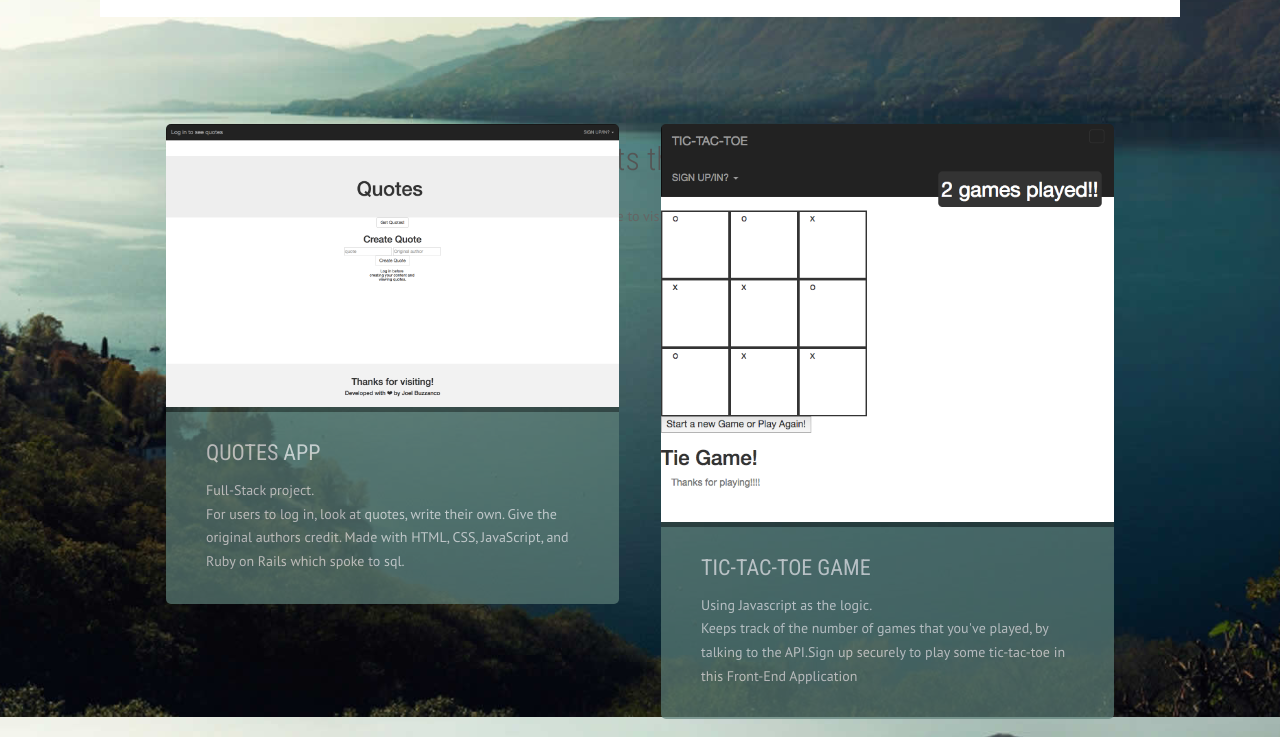
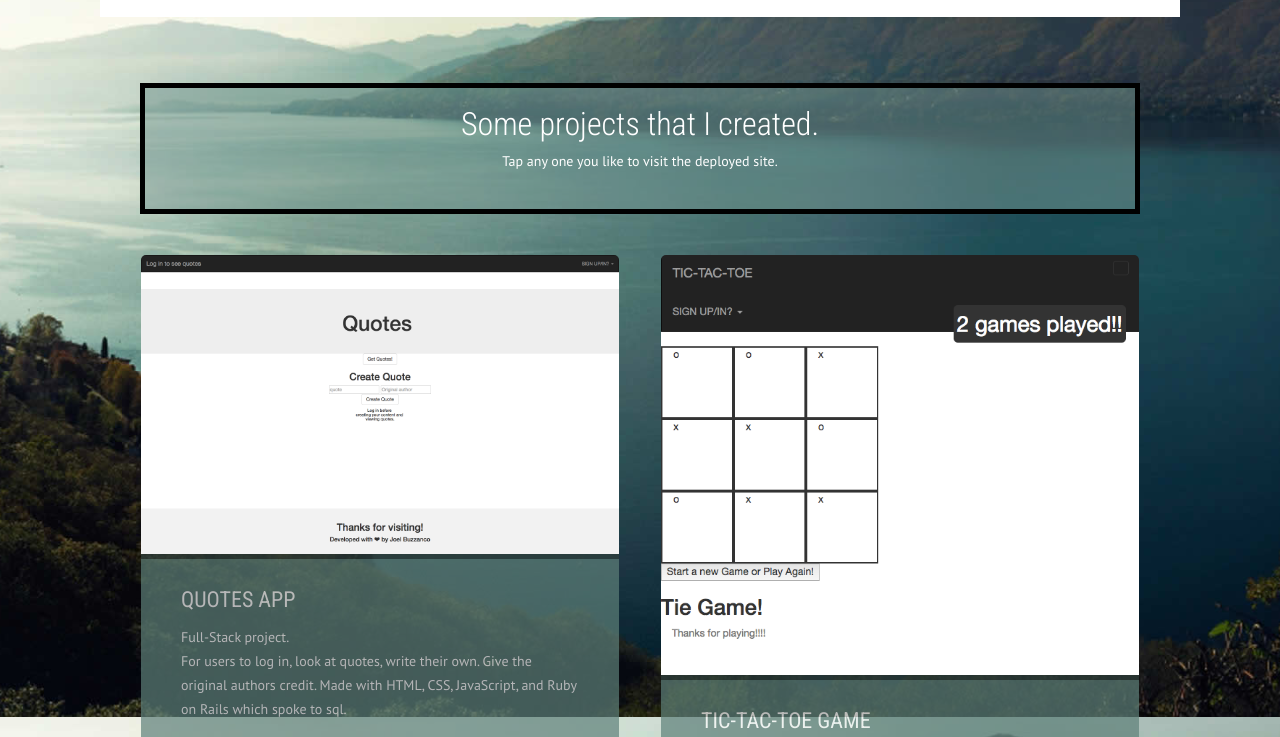
Before and after one commit to jbuzzanco/portfolio, a plain HTML site: page index.html in a window 1280 px wide. Shown: the part 1683-2420 px from the top of the page. Drawn offline with Linux system fonts and the light colour scheme.

Commit message:
Change visibility & color for project-header text
gives white text above projects and background color of green with alpha
property

```diff
--- a/assets/css/custom.css
+++ b/assets/css/custom.css
@@ -1,12 +1,11 @@
-/* the portfolio centino t*/
-div.row.padding-vert-20 {
-	margin: auto;
-  width: 99%;
+/* projects header */
+.projects-header {
+	border: 0.4em solid black;
+	color: white;
+	background-color: rgba(114, 150, 143, 0.5);
 }
-.portfolio-item {
-	margin: auto;
-	display: block;
-	text-align: center;
+.white {
+	color: white;
 }
 /* img for dev icons that weren't in the font library */
 .dev-img {
--- a/index.html
+++ b/index.html
@@ -1,7 +1,11 @@
 <!-- === BEGIN HEADER === -->
 <!DOCTYPE html>
-<!--[if IE 8]> <html lang="en" class="ie8"> <![endif]-->
-<!--[if IE 9]> <html lang="en" class="ie9"> <![endif]-->
+<!--[if IE 8]>
+<html lang="en" class="ie8">
+  <![endif]-->
+  <!--[if IE 9]>
+  <html lang="en" class="ie9">
+    <![endif]-->
     <!--[if !IE]><!-->
     <html lang="en">
       <!--<![endif]-->
@@ -18,10 +22,8 @@
         <link rel="icon"
           type="image/png"
           href="assets/img/j-white-favicon.png">
-
         <!-- Devicon -->
         <link rel="stylesheet" href="https://cdn.rawgit.com/konpa/devicon/master/devicon.min.css">
-
         <!-- Bootstrap Core CSS -->
         <link rel="stylesheet" href="assets/css/custom.css" rel="stylesheet">
         <link rel="stylesheet" href="assets/css/bootstrap.css" rel="stylesheet">
@@ -50,7 +52,8 @@
             <li class="social-googleplus">
             <a href="#" target="_blank" title="GooglePlus"></a>
             </li>
- -->            <li class="social-linkedin">
+            -->
+          <li class="social-linkedin">
             <a href="https://www.linkedin.com/in/joel-buzzanco" target="_blank" title="LinkedIn"></a>
           </li>
           <li class="social-github">
@@ -72,18 +75,19 @@
             </div>
           </div>
         </div>
-
         <div id="post_header" class="container" style="height:40px">
         </div>
         <div id="content-top-border" class="container">
         </div>
         <!-- === END HEADER === -->
-
         <!-- === BEGIN CONTENT === -->
         <div id="content">
           <div class="container no-padding text-center">
             <ul class="pagination pagination-lg">
-                   <li class="active"><a href="#" class="fa-home">Home</a</li>
+              <li class="active">
+                <a href="#" class="fa-home">
+                  Home</a
+              </li>
               <li><a href="about.html" class="fa-user">Who am I?</a></li>
             </ul>
             <div class="row">
@@ -91,8 +95,6 @@
           </div>
           <div class="container background-gray-lighter">
             <br>
-
-
             <div class="row margin-vert-40">
               <div class="col-md-4">
                 <div class="col-md-4">
@@ -125,7 +127,6 @@
           </div>
           <div class="container background-white">
             <div class="row margin-vert-30">
-
               <!-- Main Text -->
               <div class="col-md-12">
                 <h2 class="text-center">Hello.<br> I'm a Developer who sees the<br> Big Picture.</h2>
@@ -135,15 +136,12 @@
                 </p>
               </div>
               <!-- End Main Text -->
-
             </div>
           </div>
           <div class="container background-white padding-bottom-20">
-
             <div class="row logo">
               <div class="col-md-4 text-center animate fadeInLeft">
                 <img src="assets/img/gray-plate.png" alt="dinner plate">
-
                 <h4>Focused on other's needs</h4>
                 <p>
                   Having a background in customer service has given me the skillset to have attention to
@@ -152,17 +150,14 @@
               </div>
               <div class="col-md-4 animate fadeInUp">
                 <img src="assets/img/pipe.png" alt="filler image">
-
                 <h4>Honestly ...</h4>
                 <p>
                   it can be a hard quality to find ...<br>
                   I am more concerned with being consistent & direct than to be seeking attention. To say what I mean, in place of having multiple personas or a rather indirect way of communication.
                 </p>
-
               </div>
               <div class="col-md-4 animate fadeInRight">
                 <img src="assets/img/design-thinking.png" alt="filler image">
-
                 <h4>Design</h4>
                 <p>
                   Visual aesthetic and design come into role when creating applications and websites. When there is time and responsibility in creating pleasing designs, it is something I enjoy taking time to accomplish -- and iterate over time.
@@ -170,25 +165,20 @@
               </div>
             </div>
           </div>
-
           <!-- a space to see the background aka the matrix -->
           <div>
             <h3><br></h3>
             <h3><br></h3>
             <h3><br></h3>
-
           </div>
-
-
           <div class="container background-white-lighter">
-                    <div class="row padding-vert-20">
-
-                        <div class="col-md-12 text-center padding-20">
-                          <h2 class="padding-20">Some projects that I created.</h2>
+            <div class="projects-header text-center padding-20">
+              <h2 class="white">Some projects that I created.</h2>
               <p> Tap any one you like
                 to visit the deployed site.
               </p>
             </div>
+            <div class="row padding-vert-20">
               <!-- Portfolio -->
               <ul class="portfolio-group">
                 <!-- Portfolio Item -->
@@ -223,7 +213,6 @@
                       </figure>
                     </a>
                   </li>
-
                 </div>
                 <!-- end of row portfolio -->
                 <!-- //Portfolio Item// -->
@@ -244,9 +233,7 @@
                   </li>
                 </div>
                 <!-- end of row portfolio -->
-
                 <!-- //Portfolio Item// -->
-
                 <!-- Portfolio Item -->
                 <div class="row">
                   <li class="portfolio-item col-sm-6 col-xs-12 padding-20">
@@ -316,46 +303,36 @@
                   <!-- //Portfolio Item// -->
                 </div>
                 <!-- end of row portfolio -->
-
-
               </ul>
               <!-- End Portfolio -->
               <div class="col-md-1">
               </div>
             </div>
           </div>
-
           <!-- a space to see the background aka the matrix -->
           <div>
             <h3><br></h3>
             <h3><br></h3>
             <h3><br></h3>
-
           </div>
-
           <div class="container background-white">
             <div class="row padding-vert-40">
               <div class="col-md-12">
                 <h2 class="animate fadeIn text-center">OPEN TO NEW POSITIONS!</h2>
                 <p class="animate fadeIn text-center">If you are looking for a creative professional, where apprehension of modern development technologies can come into value, then contact me today!</p>
                 <p class="animate fadeInUp text-center">
-
                 <form target="_blank" method="get" action="assets/ga_res.pdf" class="text-center">
                   <button type="submit" class="submit btn btn-primary btn-lg btn-inverse" value="View Resume" style="background-color: rgba(5, 5, 5, 0.8)">Open Résumé</button>
                 </form>
-
                 </p>
               </div>
             </div>
           </div>
         </div>
-
         <div class="container background-white">
           <div class="row multi-columns-row text-center">
-
             <!-- ICONBOX -->
             <h2 class="padding-20">My Skills include these Technologies</h2>
-
             <div class="col-xs-6 col-md-3 col-lg-3">
               <div class="iconbox">
                 <div class="iconbox-icon">
@@ -369,7 +346,6 @@
               </div>
             </div>
             <!-- /ICONBOX -->
-
             <!-- ICONBOX -->
             <div class="col-xs-6 col-md-3 col-lg-3">
               <div class="iconbox">
@@ -384,7 +360,6 @@
               </div>
             </div>
             <!-- /ICONBOX -->
-
             <!-- ICONBOX -->
             <div class="col-xs-6 col-md-3 col-lg-3">
               <div class="iconbox">
@@ -399,7 +374,6 @@
               </div>
             </div>
             <!-- /ICONBOX -->
-
             <!-- ICONBOX -->
             <div class="col-xs-6 col-md-3 col-lg-3">
               <div class="iconbox">
@@ -414,7 +388,6 @@
               </div>
             </div>
             <!-- /ICONBOX -->
-
             <!-- ICONBOX -->
             <div class="col-xs-6 col-md-3 col-lg-3">
               <div class="iconbox">
@@ -429,7 +402,6 @@
               </div>
             </div>
             <!-- /ICONBOX -->
-
             <!-- ICONBOX -->
             <div class="col-xs-6 col-md-3 col-lg-3">
               <div class="iconbox">
@@ -444,7 +416,6 @@
               </div>
             </div>
             <!-- /ICONBOX -->
-
             <!-- ICONBOX -->
             <div class="col-xs-6 col-md-3 col-lg-3">
               <div class="iconbox">
@@ -459,7 +430,6 @@
               </div>
             </div>
             <!-- /ICONBOX -->
-
             <!-- ICONBOX -->
             <div class="col-xs-6 col-md-3 col-lg-3">
               <div class="iconbox">
@@ -474,7 +444,6 @@
               </div>
             </div>
             <!-- /ICONBOX -->
-
             <!-- ICONBOX -->
             <div class="col-xs-6 col-md-3 col-lg-3">
               <div class="iconbox">
@@ -489,7 +458,6 @@
               </div>
             </div>
             <!-- /ICONBOX -->
-
             <!-- ICONBOX -->
             <div class="col-xs-6 col-md-3 col-lg-3">
               <div class="iconbox">
@@ -504,7 +472,6 @@
               </div>
             </div>
             <!-- /ICONBOX -->
-
             <!-- ICONBOX -->
             <div class="col-xs-6 col-md-3 col-lg-3">
               <div class="iconbox">
@@ -519,13 +486,11 @@
               </div>
             </div>
             <!-- /ICONBOX -->
-
             <!-- ICONBOX -->
             <div class="col-xs-6 col-md-3 col-lg-3">
               <div class="iconbox">
                 <div class="iconbox-icon">
                   <i class="devicon-git-plain colored"></i>
-
                 </div>
                 <div class="iconbox-header">
                   <h4 class="iconbox-title font-alt">Git</h4>
@@ -535,7 +500,6 @@
               </div>
             </div>
             <!-- /ICONBOX -->
-
             <!-- ICONBOX -->
             <div class="col-xs-6 col-md-3 col-lg-3">
               <div class="iconbox">
@@ -550,7 +514,6 @@
               </div>
             </div>
             <!-- /ICONBOX -->
-
             <!-- ICONBOX -->
             <div class="col-xs-6 col-md-3 col-lg-3">
               <div class="iconbox">
@@ -565,7 +528,6 @@
               </div>
             </div>
             <!-- /ICONBOX -->
-
             <!-- ICONBOX -->
             <div class="col-xs-6 col-md-3 col-lg-3">
               <div class="iconbox">
@@ -580,7 +542,6 @@
               </div>
             </div>
             <!-- /ICONBOX -->
-
             <!-- ICONBOX -->
             <div class="col-xs-6 col-md-3 col-lg-3">
               <div class="iconbox">
@@ -596,7 +557,6 @@
             </div>
             <!-- /ICONBOX -->
             <!-- ICONBOX dev-img -->
-
             <div class="col-xs-6 col-md-3 col-lg-3">
               <div class="iconbox">
                 <div class="iconbox-icon">
@@ -611,7 +571,6 @@
             </div>
             <!-- /ICONBOX -->
             <!-- ICONBOX -->
-
             <div class="col-xs-6 col-md-3 col-lg-3">
               <div class="iconbox">
                 <div class="iconbox-icon">
@@ -626,7 +585,6 @@
             </div>
             <!-- /ICONBOX -->
             <!-- ICONBOX dev-img -->
-
             <div class="col-xs-6 col-md-3 col-lg-3">
               <div class="iconbox">
                 <div class="iconbox-icon">
@@ -641,7 +599,6 @@
             </div>
             <!-- /ICONBOX -->
             <!-- ICONBOX -->
-
             <div class="col-xs-6 col-md-3 col-lg-3">
               <div class="iconbox">
                 <div class="iconbox-icon">
@@ -655,11 +612,8 @@
               </div>
             </div>
             <!-- /ICONBOX -->
-
           </div>
-
           <!-- /row -->
-
         </div>
         <!-- end of contatiner background white -->
         <div id="content-bottom-border" class="container">
@@ -675,7 +629,6 @@
               <!-- Sample Menu -->
               <div class="col-md-6 margin-bottom-20 padding-vert-30 text-center">
                 <h3 class="color-gray margin-bottom-10">Social</h3>
-
                 <h1>
                   <a href="https://www.linkedin.com/in/joel-buzzanco">
                   Linkedin
@@ -689,7 +642,6 @@
                   <span class="fa-github" style="font-size:1em;"></a>
                   </a>
                 </h1>
-
                 <div class="clearfix"></div>
               </div>
               <!-- End Sample Menu -->
@@ -697,7 +649,6 @@
               <!-- Disclaimer -->
               <div class="col-md-6 margin-bottom-20 padding-vert-30 text-center">
                 <h3 class="color-gray margin-bottom-10">Email</h3>
-
                 <h1>
                   <a href="mailto:jcbuzzanco@gmail.com">
                   jcbuzzanco@gmail.com
```
Lines whose indentation alone changed are shown as unchanged.
